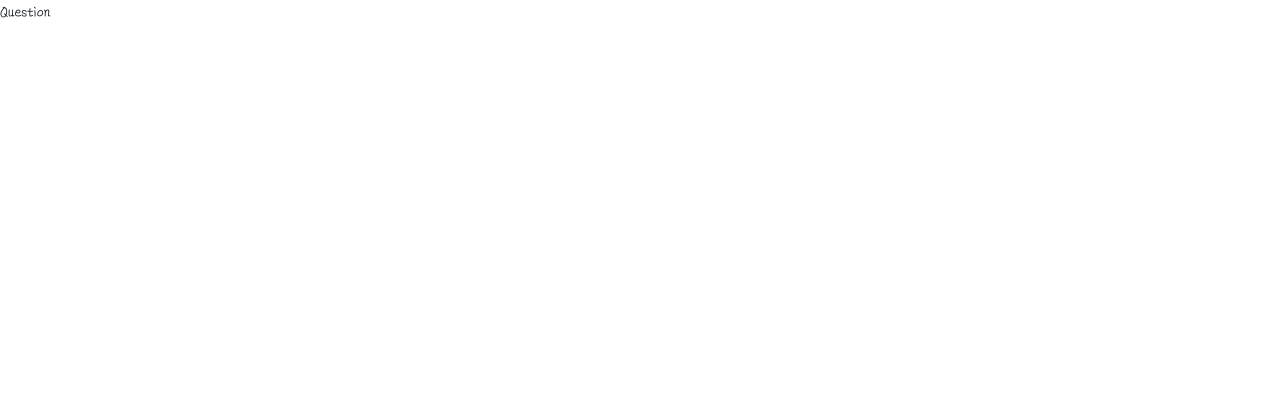
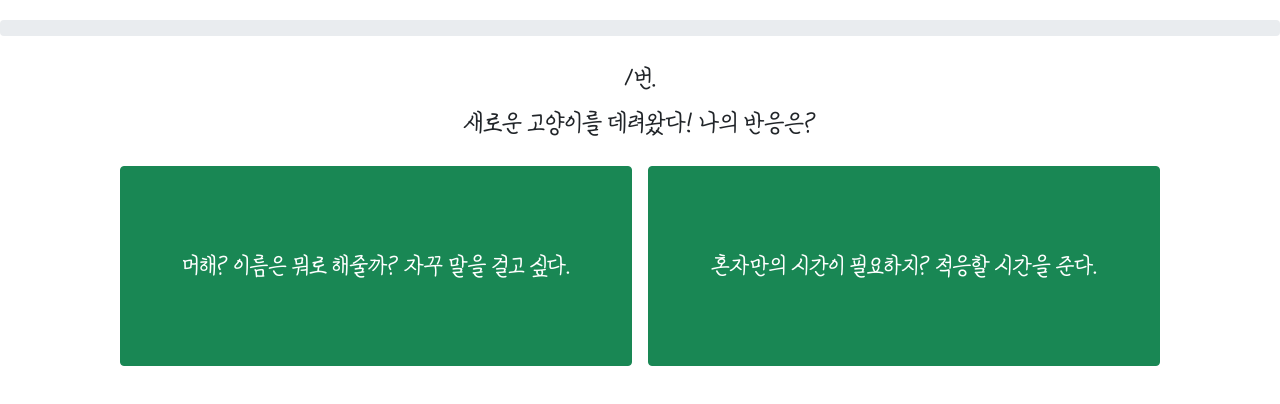
Before and after one commit to bytrustu/2022-study-mbti, a React (Create React App) app: page /question in a window 1280 px wide. Shown: the top 404 px of the page. Built offline with nearby package versions, Linux system fonts and the light colour scheme.

Commit message:
[ADD] MBTI 설문 구현

```diff
--- a/package.json
+++ b/package.json
@@ -8,6 +8,7 @@
     "@testing-library/user-event": "^13.5.0",
     "bootstrap": "^5.1.3",
     "react": "^18.1.0",
+    "react-bootstrap": "^2.3.1",
     "react-dom": "^18.1.0",
     "react-router-dom": "^6.3.0",
     "react-scripts": "5.0.1",
--- a/src/pages/Home.js
+++ b/src/pages/Home.js
@@ -3,6 +3,8 @@ import styled from "styled-components";
 import PangImage from '../assets/ggompang.jpeg'
 import {Button} from "reactstrap";
 import { useNavigate } from 'react-router-dom';
+import Wrapper from "./common/Wrapper";
+import Title from "./common/Title";
 
 const Home = () => {
     const navigate = useNavigate();
@@ -28,16 +30,6 @@ const Home = () => {
 
 export default Home;
 
-const Wrapper = styled.main`
-  height: 100vh;
-  width: 100%;
-  display: flex;
-  flex-direction: column;
-  align-items: center;
-  justify-content: center;
-  margin-top: -100px;
-`
-
 const Header = styled.header`
   font-size: 40px;
   display: flex;
@@ -53,11 +45,6 @@ const Contents = styled.div`
   align-items: center;
 `
 
-const Title = styled.div`
-  font-size: 30px;
-  margin-top: 20px;
-`
-
 const LogoImage = styled.div`
   margin-top: 10px;
 `
--- a/src/pages/Question.js
+++ b/src/pages/Question.js
@@ -1,11 +1,87 @@
-import React from 'react';
+import React, {useCallback, useEffect, useState} from 'react';
+import styled from 'styled-components';
+import Wrapper from "./common/Wrapper";
+import {ProgressBar, Button} from 'react-bootstrap'
+import Title from "./common/Title";
+import {QuestionData} from '../assets/data/questiondata'
+import {createSearchParams, useNavigate} from "react-router-dom";
 
 const Question = () => {
+    const navigate = useNavigate();
+    const [page, setPage] = useState(0);
+    const [totalScore, setTotalScore] = useState([
+        {id: 'EI', score: 0},
+        {id: 'SN', score: 0},
+        {id: 'TF', score: 0},
+        {id: 'JP', score: 0},
+    ]);
+
+    const { id, title, type, answera, answerb } = QuestionData[page];
+    const onClickAnswer = useCallback((type, score) => {
+        const newTotalScore = totalScore.map(el => {
+            if (el.id === type) {
+                return {
+                    ...el,
+                    score: el.score + score,
+                }
+            }
+            return el;
+        });
+        setTotalScore(newTotalScore);
+
+        if (page === QuestionData.length - 1) {
+            const mbti = newTotalScore.reduce((acc, curr) => {
+                if (curr.score >= 2) {
+                    return acc + curr.id.substring(0, 1)
+                }
+                return acc + curr.id.substring(1, 2)
+            }, "");
+
+            navigate({
+                pathname: '/result',
+                search: `?${createSearchParams({
+                    mbti,
+                })}`,
+            });
+            return;
+        }
+
+        setPage((prev) => prev + 1);
+    }, [type, totalScore]);
+
+    useEffect(() => {
+        console.log(totalScore);
+    }, [totalScore]);
+
     return (
-        <div>
-            Question
-        </div>
+        <Wrapper>
+            <ProgressBar striped variant="danger" now={(page / QuestionData.length) * 100} style={{marginTop: '20px', width: '100%'}}/>
+            <Title>{id}번.<br />{title}</Title>
+            <ButtonGroup>
+                <StyledButton onClick={() => { onClickAnswer(type, 1); }}>{answera}</StyledButton>
+                <StyledButton onClick={() => { onClickAnswer(type, 0); }}>{answerb}</StyledButton>
+            </ButtonGroup>
+        </Wrapper>
     );
 };
 
 export default Question;
+
+const ButtonGroup = styled.div`
+  width: 100%;
+  display: flex;
+  flex-direction: row;
+  align-items: center;
+  justify-content: center;
+  margin-top: 20px;
+`
+
+const StyledButton = styled(Button).attrs({ className: 'btn-success' })`
+  width: 40%;
+  min-height: 200px;
+  font-size: 28px;
+
+  & + & {
+    margin-left: 16px;
+  }
+`
--- /dev/null
+++ b/src/pages/common/Title.js
@@ -0,0 +1,18 @@
+import React from 'react';
+import styled from "styled-components";
+
+const Title = ({ children }) => {
+    return (
+        <Container>
+            {children}
+        </Container>
+    );
+};
+
+export default Title;
+
+const Container = styled.div`
+  font-size: 30px;
+  margin-top: 20px;
+  text-align: center;
+`
--- /dev/null
+++ b/src/pages/common/Wrapper.js
@@ -0,0 +1,17 @@
+import React, {memo} from 'react';
+import styled from "styled-components";
+
+const Wrapper = ({ children }) => {
+    return (
+        <Container>
+            {children}
+        </Container>
+    );
+};
+
+export default memo(Wrapper);
+
+const Container = styled.main`
+  height: 100vh;
+  width: 100%;
+`
```
Also changed, not shown: 1 other file (tests, documents, lock files or other folders).
